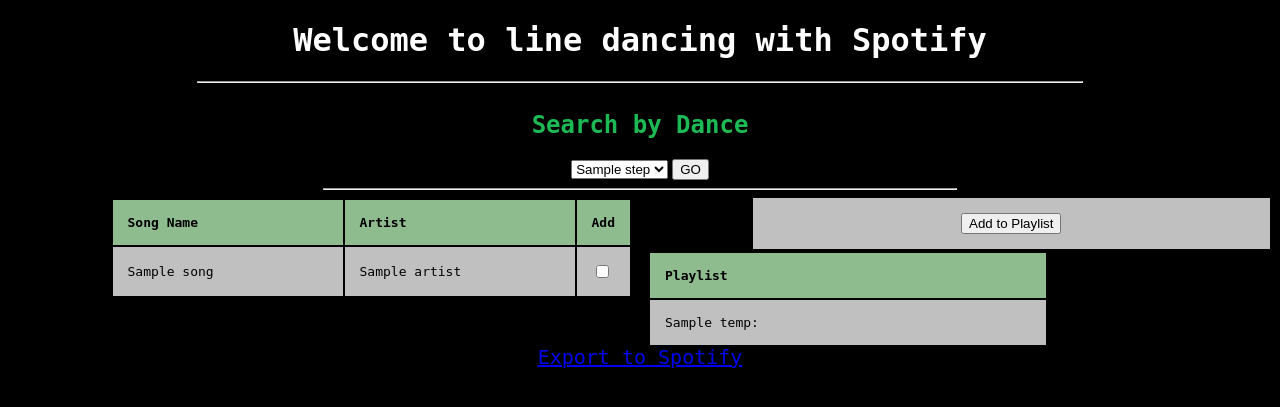
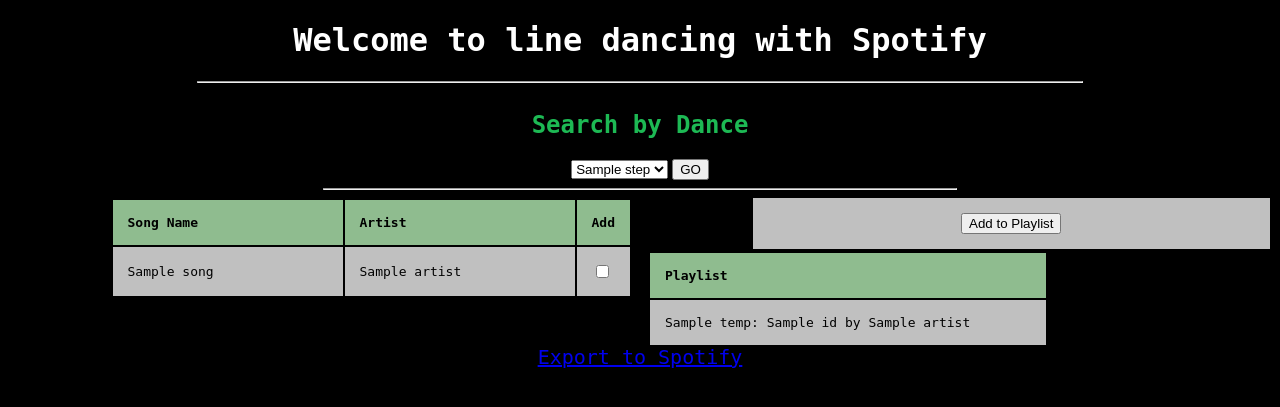
Before and after one commit to prontotheant/spotify_line_dancing, a Flask app: template alex/templates/index.html in a window 1280 px wide. Shown: the top 407 px of the page. Run offline with Flask 2, Linux system fonts and the light colour scheme; the template is opened without the code that fills it: most values are stand-ins (such as "Sample title", 1, 10 or a date in 2020).

Commit message:
Add files via upload

```diff
--- a/alex/templates/index.html
+++ b/alex/templates/index.html
@@ -51,8 +51,11 @@
         <table style="width:400px;">
             <th> Playlist </th>
             {% for x in temp %}
+            {% if play[x-1]%}
+            <tr><td> {{x}}: {{play[x-1][0]['title']}} by {{play[x-1][0]['artist']}} </td></tr>
+            {% else %}
             <tr><td> {{x}}: </td></tr>
-
+            {% endif %}
             {% endfor %}
         </table>
         {% endblock %}
```
